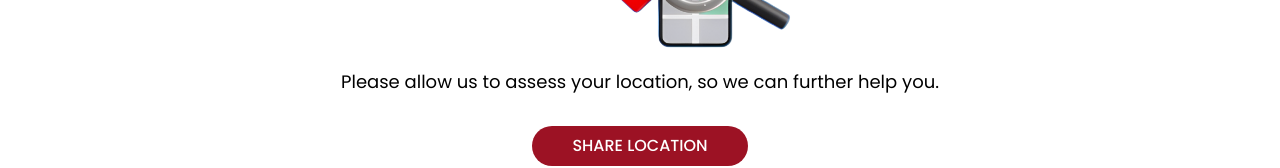
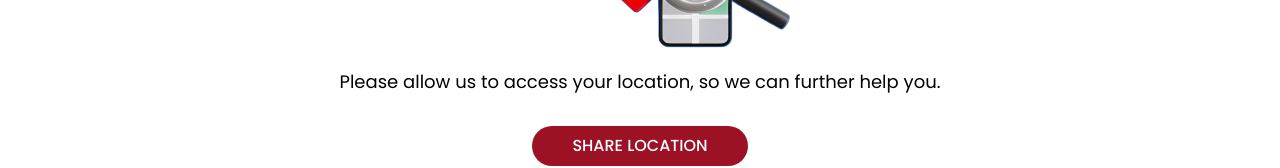
Before and after one commit to CamilaNieto-Centennial/Get_Location, a React (Vite) app: page / in a window 1280 px wide. Shown: the part 356-524 px from the top of the page. Built offline with nearby package versions, Linux system fonts and the light colour scheme.

Commit message:
style: Fixed mispelling error

```diff
--- a/src/routes/root.tsx
+++ b/src/routes/root.tsx
@@ -36,7 +36,7 @@ function Root() {
                         <div className="flex justify-center">
                             <img src="./map_1.png" alt="Map Image" className='size-11/12 h-fit mb-4 sm:size-8/12 sm:h-fit md:size-6/12 md:h-fit lg:size-4/12 lg:h-fit xl:size-3/12 xl:h-fit 2xl:size-2/12 2xl:h-fit' />
                         </div>
-                        <p className="text-lg">Please allow us to assess your location, so we can further help you.</p>
+                        <p className="text-lg">Please allow us to access your location, so we can further help you.</p>
                         <div className="flex justify-center mt-8">
                             <button
                                 className="bg-primary text-white font-medium uppercase py-2 px-10 rounded-3xl hover:bg-primary90"
```
